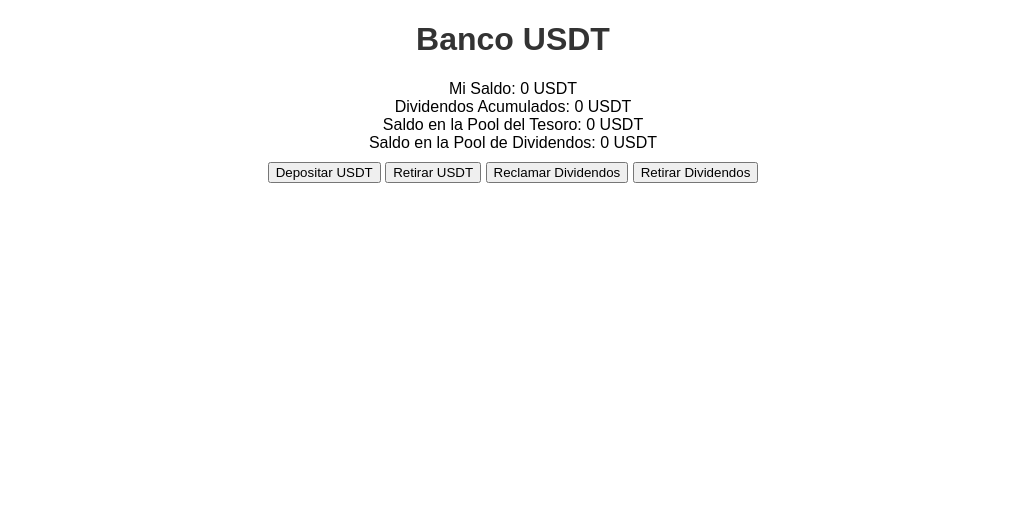
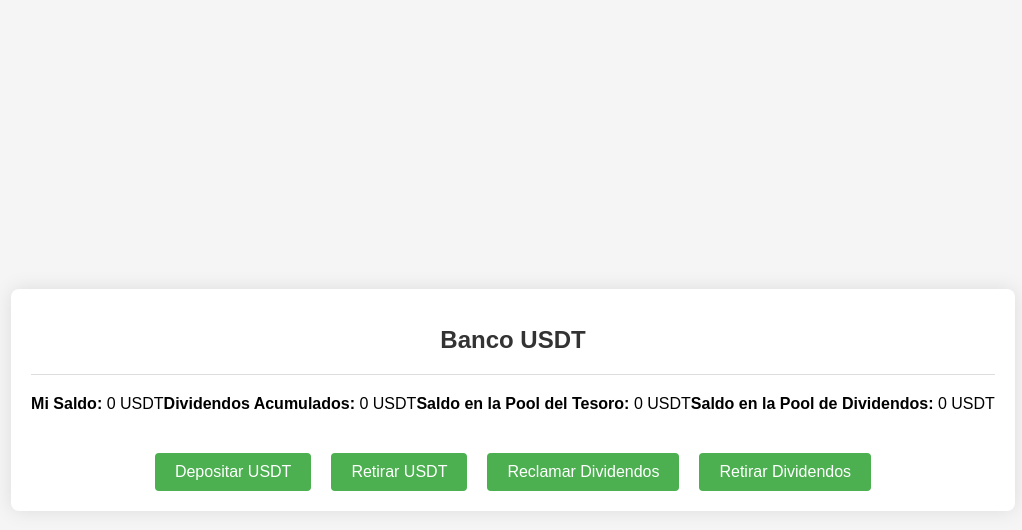
Before and after one commit to Rubtururu/bankprub01, a plain HTML site: page index.html in a window 1280 px wide. Shown: the whole page, without its empty margins (127-1149 px from the left). Drawn offline with Linux system fonts and the light colour scheme.

Commit message:
style.css

```diff
--- a/style.css
+++ b/style.css
@@ -1,16 +1,59 @@
 body {
     font-family: Arial, sans-serif;
+    background-color: #f5f5f5;
+    display: flex;
+    justify-content: center;
+    align-items: center;
+    height: 100vh;
+    margin: 0;
+}
+
+.container {
+    background-color: #fff;
+    border-radius: 8px;
+    box-shadow: 0 0 20px rgba(0, 0, 0, 0.1);
+    padding: 20px;
     text-align: center;
 }
 
 h1 {
     color: #333;
+    font-size: 24px;
 }
 
 .info {
+    display: flex;
+    flex-wrap: wrap;
+    justify-content: space-between;
+    margin-top: 20px;
+    padding: 20px 0;
+    border-top: 1px solid #ddd;
+}
+
+.label {
+    font-weight: bold;
+}
+
+.buttons {
+    display: flex;
+    justify-content: center;
     margin-top: 20px;
 }
 
 button {
-    margin-top: 10px;
+    background-color: #4caf50;
+    border: none;
+    color: white;
+    padding: 10px 20px;
+    text-align: center;
+    text-decoration: none;
+    display: inline-block;
+    font-size: 16px;
+    border-radius: 4px;
+    cursor: pointer;
+    margin: 0 10px;
 }
+
+button:hover {
+    background-color: #45a049;
+}
```
